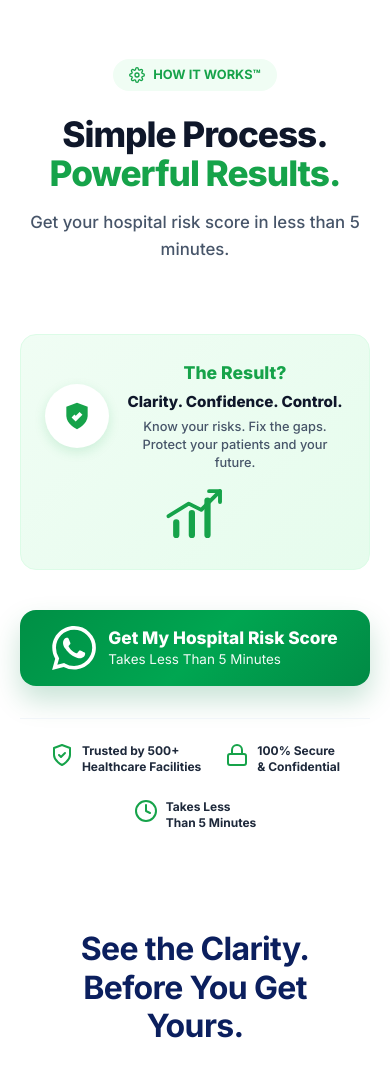
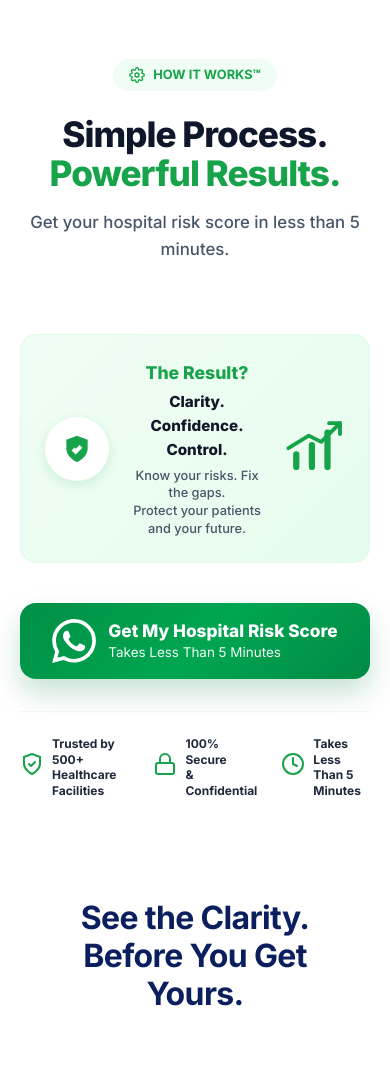
Before and after one commit to olaakanbi77/CoverScoreAI, a Node server app: page / in a window 390 px wide. Shown: the part 3589-4659 px from the top of the page. Run offline with Node 20, Linux system fonts and the light colour scheme; some libraries are stand-ins or nearby versions.

Commit message:
fix: Prevent stacking on mobile for Result and Trust boxes

```diff
--- a/src/views/landing.hbs
+++ b/src/views/landing.hbs
@@ -7,7 +7,7 @@
   <link rel="preconnect" href="https://fonts.googleapis.com">
   <link rel="preconnect" href="https://fonts.gstatic.com" crossorigin>
   <link href="https://fonts.googleapis.com/css2?family=Inter:wght@400;500;600;700;800&display=swap" rel="stylesheet">
-  <link rel="stylesheet" href="/css/landing.css?v=81">
+  <link rel="stylesheet" href="/css/landing.css?v=82">
 </head>
 <body style="padding-bottom: 72px;">
 
@@ -879,13 +879,13 @@
       </div>
 
       <!-- The Result Box -->
-      <div class="hiw-result-box" style="background: linear-gradient(135deg, #f0fdf4 0%, #e6fced 100%); border-radius: 16px; padding: 24px; display: flex; flex-wrap: wrap; justify-content: center; gap: 16px; margin: 32px 0 24px 0; border: 1px solid #dcfce7; align-items: center;">
+      <div class="hiw-result-box" style="background: linear-gradient(135deg, #f0fdf4 0%, #e6fced 100%); border-radius: 16px; padding: 24px; display: flex; flex-wrap: nowrap; justify-content: center; gap: 16px; margin: 32px 0 24px 0; border: 1px solid #dcfce7; align-items: center;">
         <!-- Shield Icon -->
         <div class="hiw-result-icon-left" style="flex-shrink: 0; width: 64px; height: 64px; border-radius: 50%; background: white; color: #16a34a; display: flex; align-items: center; justify-content: center; box-shadow: 0 4px 12px rgba(22,163,74,0.15);">
           <svg width="32" height="32" viewBox="0 0 24 24" fill="currentColor"><path d="M12 22s8-4 8-10V5l-8-3-8 3v7c0 6 8 10 8 10z"></path><polyline points="9 12 11 14 15 10" stroke="white" stroke-width="3" fill="none"></polyline></svg>
         </div>
         <!-- Text -->
-        <div class="hiw-result-text" style="flex: 1; min-width: 200px; text-align: center;">
+        <div class="hiw-result-text" style="flex: 1; min-width: 0; text-align: center;">
           <div class="hiw-result-title" style="font-size: 1.1rem; font-weight: 800; color: #16a34a; margin-bottom: 2px;">The Result?</div>
           <div class="hiw-result-sub" style="font-size: 0.95rem; font-weight: 800; color: #0f172a; margin-bottom: 4px;">Clarity. Confidence. Control.</div>
           <div class="hiw-result-desc" style="font-size: 0.8rem; color: #475569; line-height: 1.4; font-weight: 500;">Know your risks. Fix the gaps.<br class="hiw-result-br">Protect your patients and your future.</div>
@@ -949,7 +949,7 @@
       </div>
 
       <!-- Bottom Trust Box -->
-      <div class="hiw-trust-box" style="display: flex; flex-wrap: wrap; justify-content: center; align-items: center; border-top: 1px solid #f1f5f9; margin-top: 32px; padding-top: 24px; gap: 24px;">
+      <div class="hiw-trust-box" style="display: flex; flex-wrap: nowrap; justify-content: center; align-items: center; border-top: 1px solid #f1f5f9; margin-top: 32px; padding-top: 24px; gap: 24px;">
         <div class="hiw-trust-item" style="display: flex; align-items: center; gap: 8px;">
           <div class="hiw-trust-icon" style="color: #16a34a;"><svg width="24" height="24" viewBox="0 0 24 24" fill="none" stroke="currentColor" stroke-width="2" stroke-linecap="round" stroke-linejoin="round"><path d="M12 22s8-4 8-10V5l-8-3-8 3v7c0 6 8 10 8 10z"></path><polyline points="9 12 11 14 15 10"></polyline></svg></div>
           <div class="hiw-trust-text" style="font-size: 0.75rem; font-weight: 700; color: #1e293b; line-height: 1.3;">Trusted by 500+<br>Healthcare Facilities</div>
```
